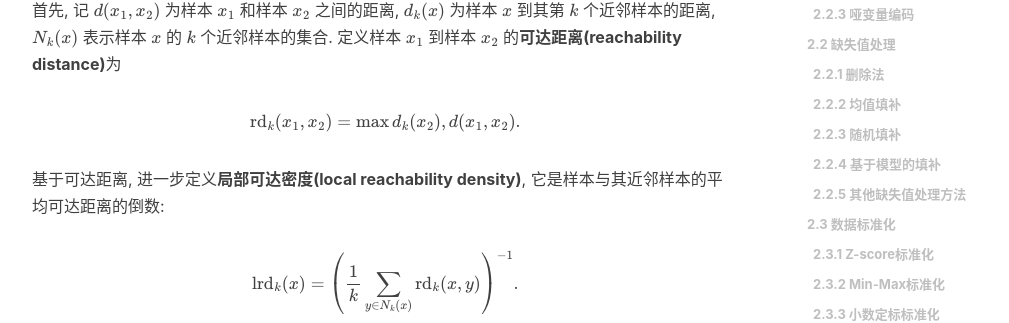
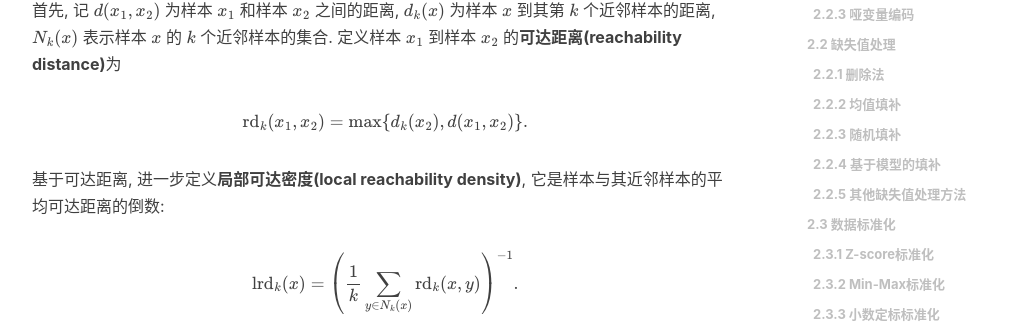
Before and after one commit to kausiujik/kausiujik.github.io, a Jekyll site: the page built from _posts/2022-08-20-第二章-数据预处理.md, in a window 1280 px wide and 900 px high, scrolled down 11502 px. Shown: the part 150-473 px from the top of the window, without its empty margins (233-1242 px from the left). Built offline with Jekyll 4.4.1, drawn with Linux system fonts in a browser that asks for light colours; nearby versions of some CDN libraries; formulas are drawn with MathJax 3; comment, search, counter and statistics services are not loaded.

```diff
--- a/_posts/2022-08-20-第二章-数据预处理.md
+++ b/_posts/2022-08-20-第二章-数据预处理.md
@@ -310,7 +310,7 @@ CAIM只关注区间内拥有最多样本的类别与特征之间的关系, 忽
 首先, 记 $d(x_1,x_2)$ 为样本 $x_1$ 和样本 $x_2$ 之间的距离, $d_k(x)$ 为样本 $x$ 到其第 $k$ 个近邻样本的距离, $N_k(x)$ 表示样本 $x$ 的 $k$ 个近邻样本的集合. 定义样本 $x_1$ 到样本 $x_2$ 的**可达距离(reachability distance)**为
 
 <center>
-$\displaystyle\text{rd}_k(x_1,x_2)=\max\\{d_k(x_2),d(x_1,x_2)\\}.$
+$\displaystyle\text{rd}_k(x_1,x_2)=\max\{d_k(x_2),d(x_1,x_2)\}.$
 </center>
 
 基于可达距离, 进一步定义**局部可达密度(local reachability density)**, 它是样本与其近邻样本的平均可达距离的倒数:
```
